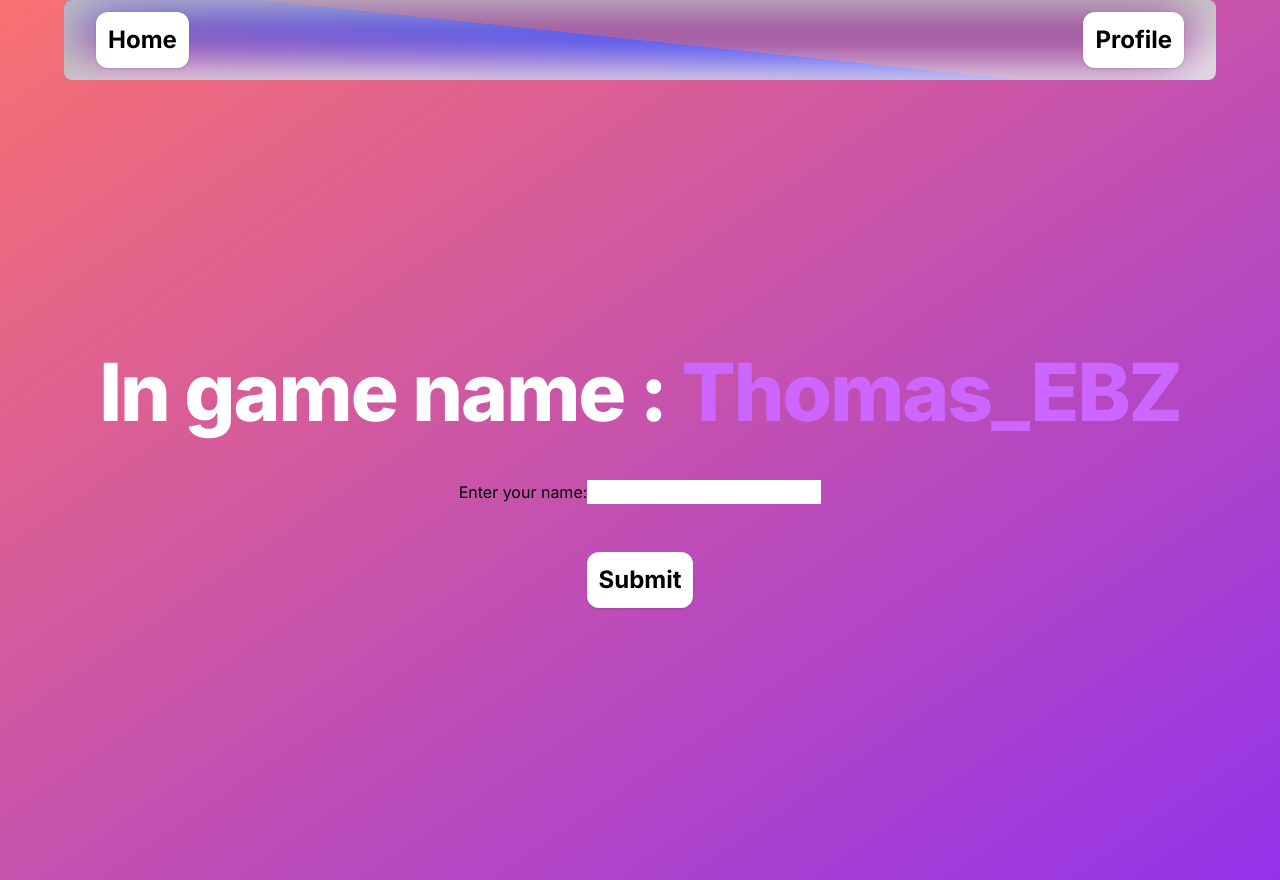
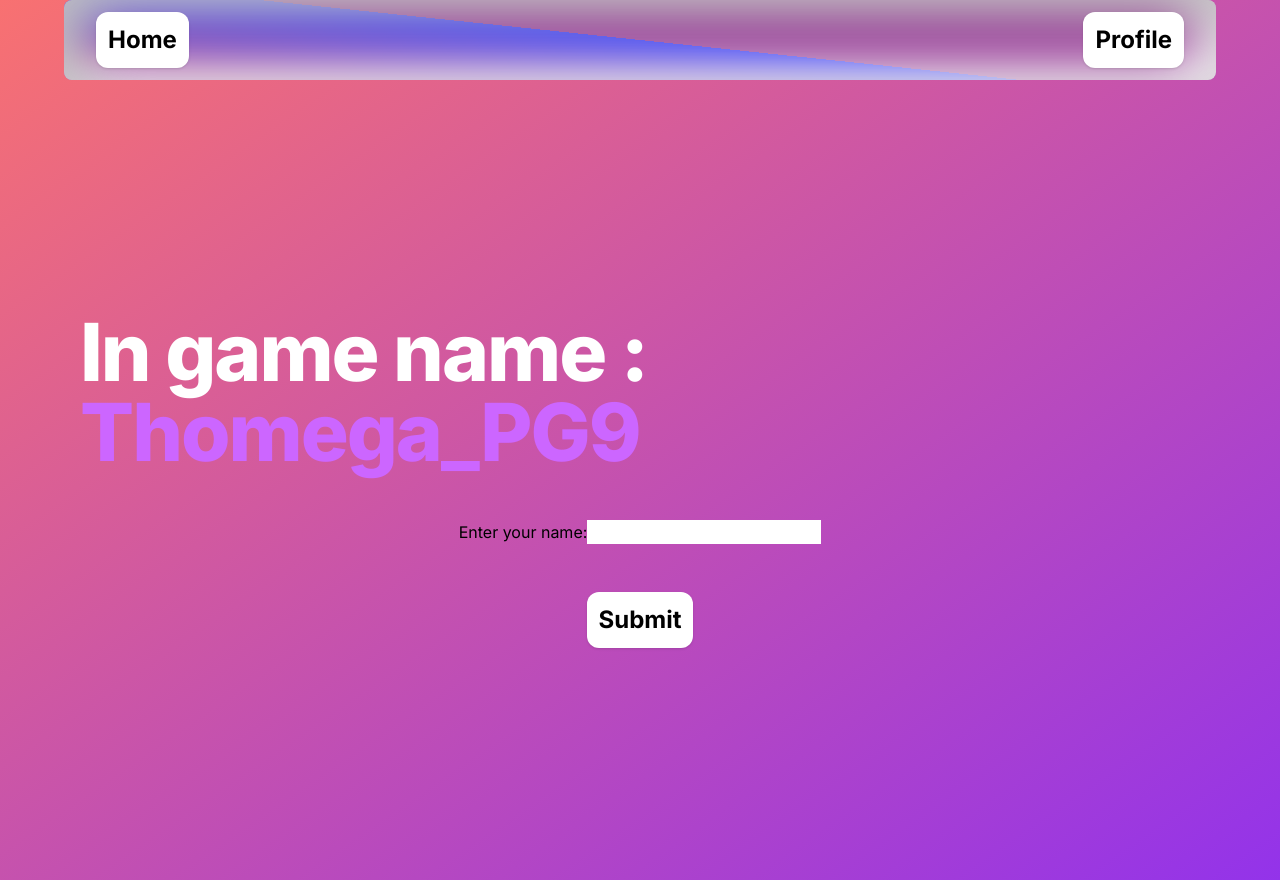
Before and after one commit to Thomega35/SR_HAGAR.IO_FRONT, a Next.js app: page /profile in a window 1280 px wide. Built offline with nearby package versions, Linux system fonts and the light colour scheme.

Commit message:
Add metadata to layout and update default name in name-context

```diff
--- a/src/app/layout.tsx
+++ b/src/app/layout.tsx
@@ -1,14 +1,18 @@
-"use client";
-
 import "~/styles/globals.css";
 import { NameProvider } from "~/components/name-context";
 
 import { Inter } from "next/font/google";
+import { type Metadata } from 'next';
 
 const inter = Inter({
   subsets: ["latin"],
   variable: "--font-sans",
 });
+
+export const metadata: Metadata = {
+  title: "Hagar.io",
+  description: "VIENS LA OU JE TE HAGAR!",
+}
 
 export default function RootLayout({
   children,
--- a/src/app/page.tsx
+++ b/src/app/page.tsx
@@ -1,9 +1,8 @@
-"use client"; // This is a client component 👈🏽
+"use client";
 
 import Link from "next/link";
+import { useName } from "~/components/name-context";
 import Navbar from "../components/navbar";
-import { useState } from "react";
-import { useName } from "~/components/name-context";
 
 export default function HomePage() {
   const { name } = useName();
--- a/src/components/name-context.tsx
+++ b/src/components/name-context.tsx
@@ -1,12 +1,12 @@
 "use client";
-import { useState, useContext, createContext } from 'react';
+import { useState, useContext, createContext, useEffect } from 'react';
 
 const nameContext = createContext<{
   name: string;
   setName: (name: string) => void;
-}>({
-    name: "",
-    setName: () => { },
+}>({} as {
+  name: string;
+  setName: (name: string) => void;
 });
 
 export function useName() {
@@ -18,8 +18,10 @@ export function NameProvider({
 }: {
   children: React.ReactNode;
 }) {
-    const [name, setName] = useState<string>("Thomas_"+makeid(3));
-
+  const [name, setName] = useState<string>("Thomega");
+  useEffect(() => {
+    setName(`Thomega_${makeid(3)}`);
+  }, []);
 
   return (
     <nameContext.Provider
```
Lines whose indentation alone changed are shown as unchanged.
